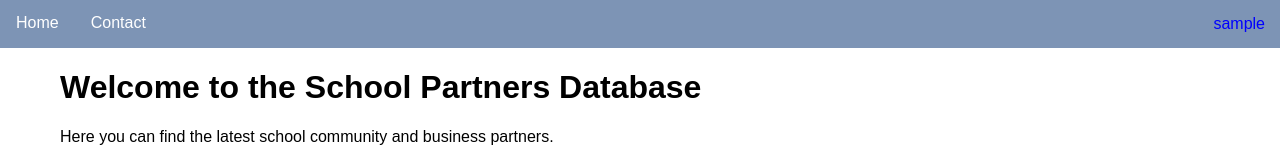
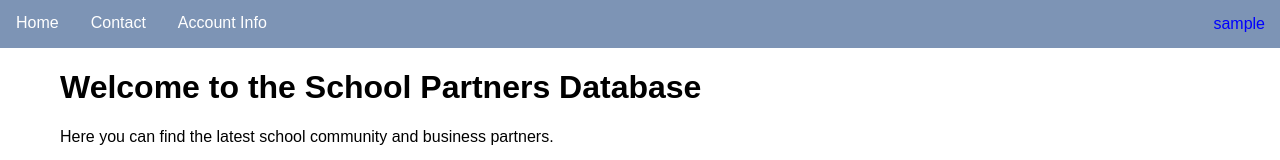
Before and after one commit to Krishpraj/Club-Coordination-and-Interaction-Portal-, a website: page public/index.html in a window 1280 px wide. Shown: the top 160 px of the page. Drawn offline with Linux system fonts and the light colour scheme; no server answers; sample sign-in values are in the browser's storage.

Commit message:
Update index.html

```diff
--- a/public/index.html
+++ b/public/index.html
@@ -10,6 +10,7 @@
             <ul>
                 <li><a href="#">Home</a></li>
                 <li><a href="#">Contact</a></li>
+                <li><a href="#">Account Info</a></li>
                 <li id="username-display"></li> <!-- Placeholder for username display -->
                 <li id="add-info-tab" style="display: none;"><a href="#" id="add-info-link">Add Info</a></li>
 
```
